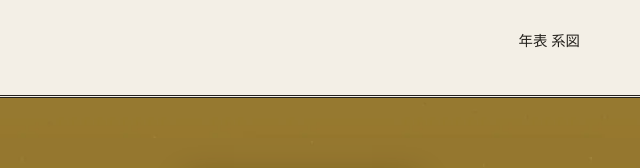
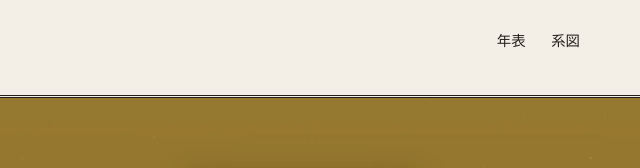
Before and after one commit to countopia-jp/nobunaga-files, an Astro site: page / in a window 1280 px wide. Shown: the top 168 px of the page, 640-1280 px from the left. Built offline with nearby package versions, Linux system fonts and the light colour scheme; Astro itself is replaced by a stand-in of ours.

Commit message:
肖像の顔を中央に・ナビの間隔を調整

```diff
--- a/src/styles/global.css
+++ b/src/styles/global.css
@@ -63,6 +63,7 @@ a:hover { text-decoration: underline; text-underline-offset: 3px; }
   color: var(--sumi);
 }
 .brand .en { display:block; font-size:.62rem; letter-spacing:.34em; color:var(--sumi-soft); font-family:var(--font-gothic); }
+.site-nav { display: flex; gap: 1.6rem; }
 .site-nav a { color: var(--sumi); font-size: .9rem; }
 
 .site-foot {
```
Also changed, not shown: public/images/nobunaga-framed.webp.
